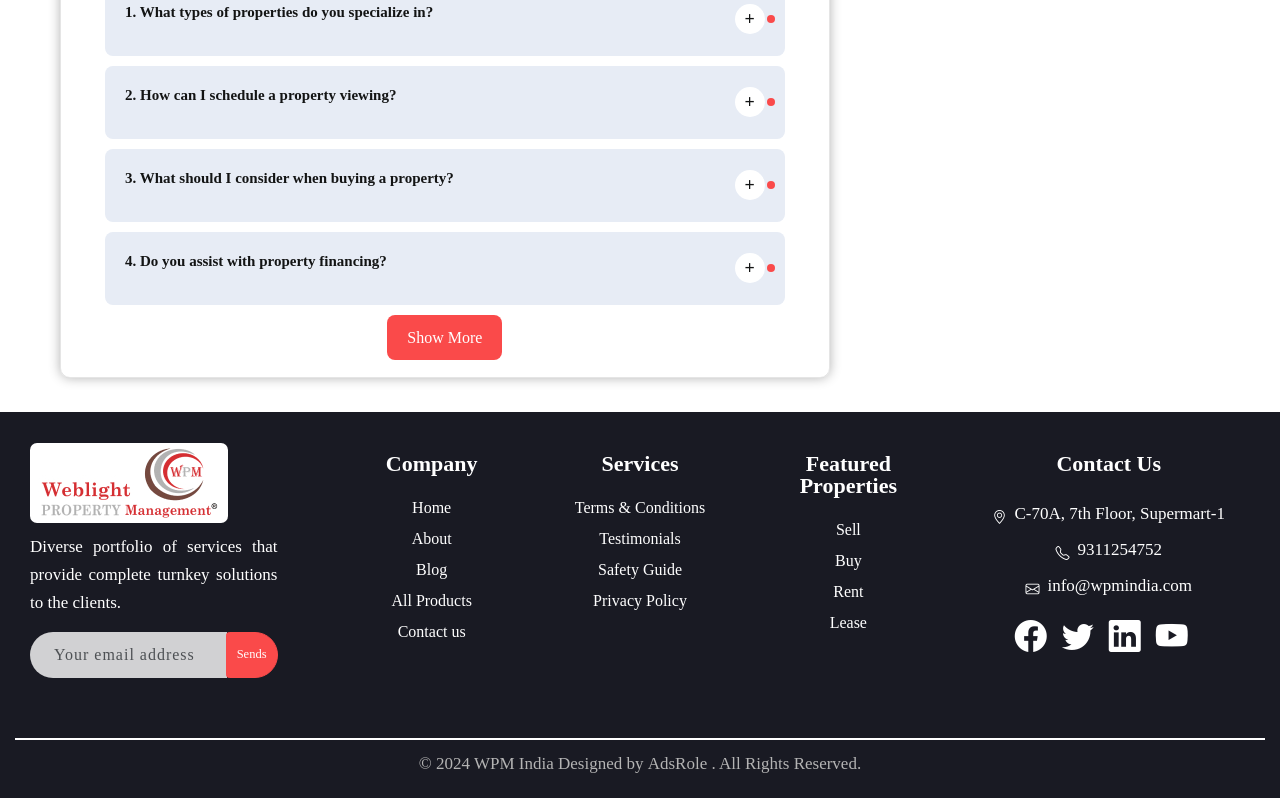
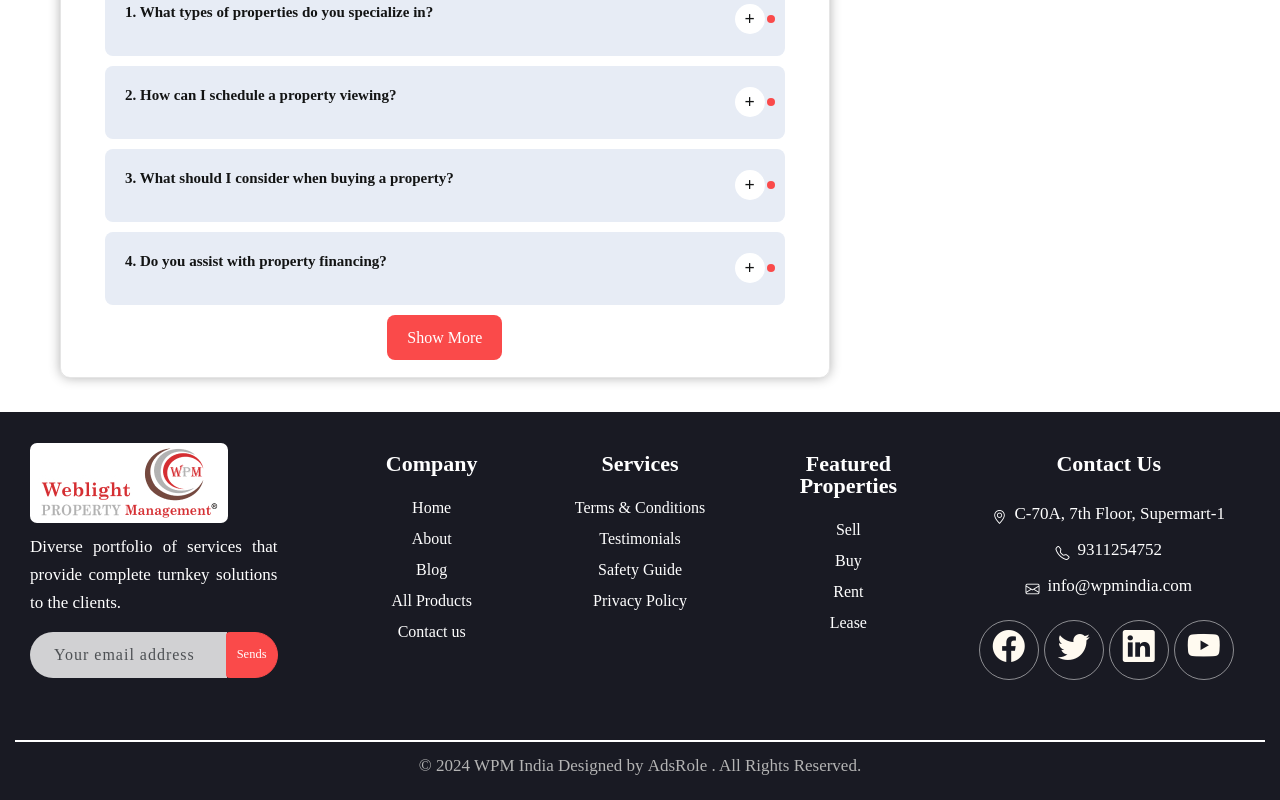
Before and after one commit to sh434/newWeB, a React (Create React App) app: page /PropertiesDetail/1 in a window 1280 px wide. Shown: the part 3262-4062 px from the top of the page. Built offline with nearby package versions, Linux system fonts and the light colour scheme.

Commit message:
border-icons

```diff
--- a/src/layouts/Footer/Footer.css
+++ b/src/layouts/Footer/Footer.css
@@ -43,9 +43,17 @@
 
 .ltns__social-media ul li {
   display: inline-block;
-  margin: 0 15px 0 0;
-  color: white;
-  font-size: 30px;
+  margin-right: 5px;
+  width: 60px !important;
+  padding: 9px;
+  height: 60px !important;
+  /* display: flex; */
+  align-items: center;
+  justify-content: center;
+  border: 1px solid rgba(255, 255, 255, .5);
+  border-radius: 35px;
+  transition: .3s;
+  color: floralwhite;
 }
 
 .footer-widget {
```
